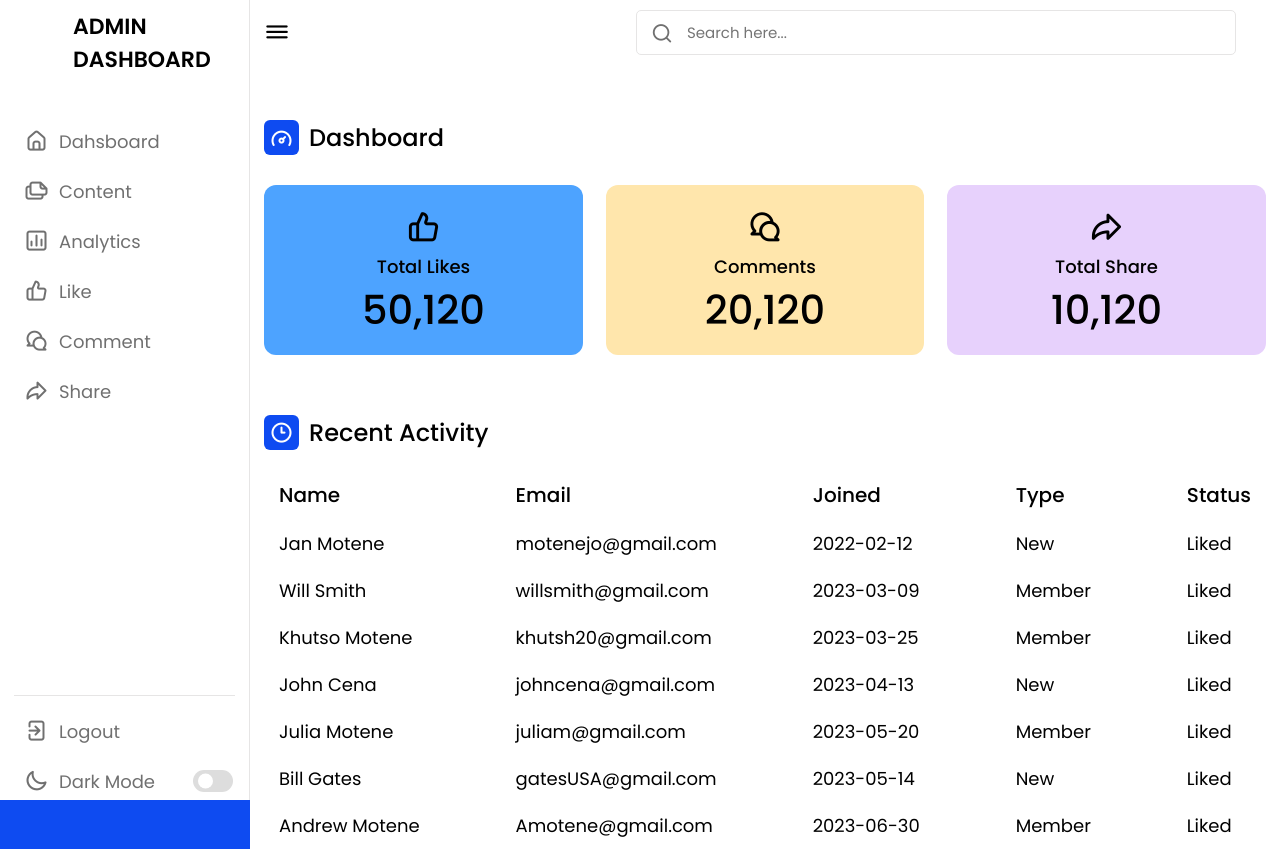
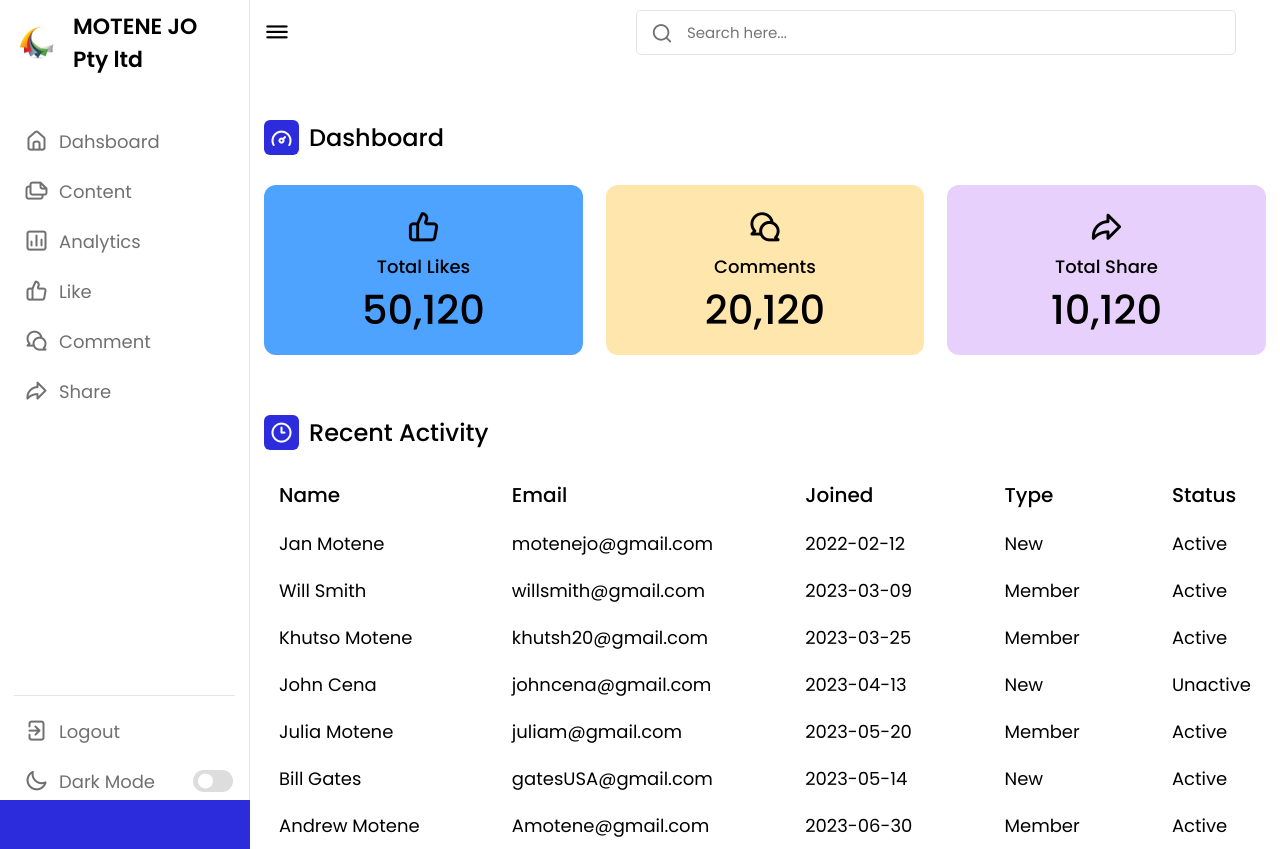
Before and after one commit to MoteneJan/AdminDashboard, a plain HTML site: page index.html in a window 1280 px wide. Drawn offline with nearby package versions, Linux system fonts and the light colour scheme.

Commit message:
Saving changes

```diff
--- a/index.html
+++ b/index.html
@@ -5,12 +5,9 @@
     <meta charset="UTF-8">
     <meta http-equiv="X-UA-Compatible" content="IE=edge">
     <meta name="viewport" content="width=device-width, initial-scale=1.0">
-
-    <!----======== CSS ======== -->
+    <link rel="stylesheet" href="https://unicons.iconscout.com/release/v4.0.0/css/line.css">
     <link rel="stylesheet" href="style.css">
-
-    <!----===== Iconscout CSS ===== -->
-    <link rel="stylesheet" href="https://unicons.iconscout.com/release/v4.0.0/css/line.css">
+    <link rel="icon" href="img.jpg" />
 
     <title>Admin Dashboard Panel</title>
 </head>
@@ -22,7 +19,7 @@
                 <img src="images/logo.png" alt="">
             </div>
 
-            <span class="logo_name">ADMIN DASHBOARD</span>
+            <span class="logo_name">MOTENE JO Pty ltd</span>
         </div>
 
         <div class="menu-items">
@@ -174,13 +171,13 @@
                     </div>
                     <div class="data status">
                         <span class="data-title">Status</span>
-                        <span class="data-list">Liked</span>
-                        <span class="data-list">Liked</span>
-                        <span class="data-list">Liked</span>
-                        <span class="data-list">Liked</span>
-                        <span class="data-list">Liked</span>
-                        <span class="data-list">Liked</span>
-                        <span class="data-list">Liked</span>
+                        <span class="data-list">Active</span>
+                        <span class="data-list">Active</span>
+                        <span class="data-list">Active</span>
+                        <span class="data-list">Unactive</span>
+                        <span class="data-list">Active</span>
+                        <span class="data-list">Active</span>
+                        <span class="data-list">Active</span>
                     </div>
                 </div>
             </div>
--- a/style.css
+++ b/style.css
@@ -10,7 +10,7 @@
 
 :root {
     /* ===== Colors ===== */
-    --primary-color: #0E4BF1;
+    --primary-color: #2c2cdd;
     --panel-color: #FFF;
     --text-color: #000;
     --black-light-color: #707070;
```
Also changed, not shown: images/logo.png (added), img.jpg (added).
